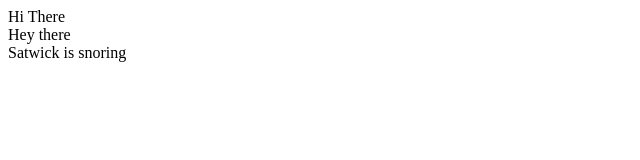
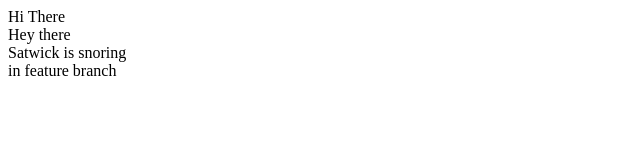
Before and after one commit to Fantomcode23/Code-Slayyers, a React (Vite) app in the folder frontend/: page / in a window 1280 px wide. Shown: the top 160 px of the page, without its empty margins (0-640 px from the left). Built offline with nearby package versions, Linux system fonts and the light colour scheme.

Commit message:
added new feature

```diff
--- a/frontend/src/App.jsx
+++ b/frontend/src/App.jsx
@@ -11,6 +11,7 @@ function App() {
     <div>Hi There</div>
     <div>Hey there </div>
     <div>Satwick is snoring</div>
+    <div>in feature branch</div>
     </>
   )
 }
```
